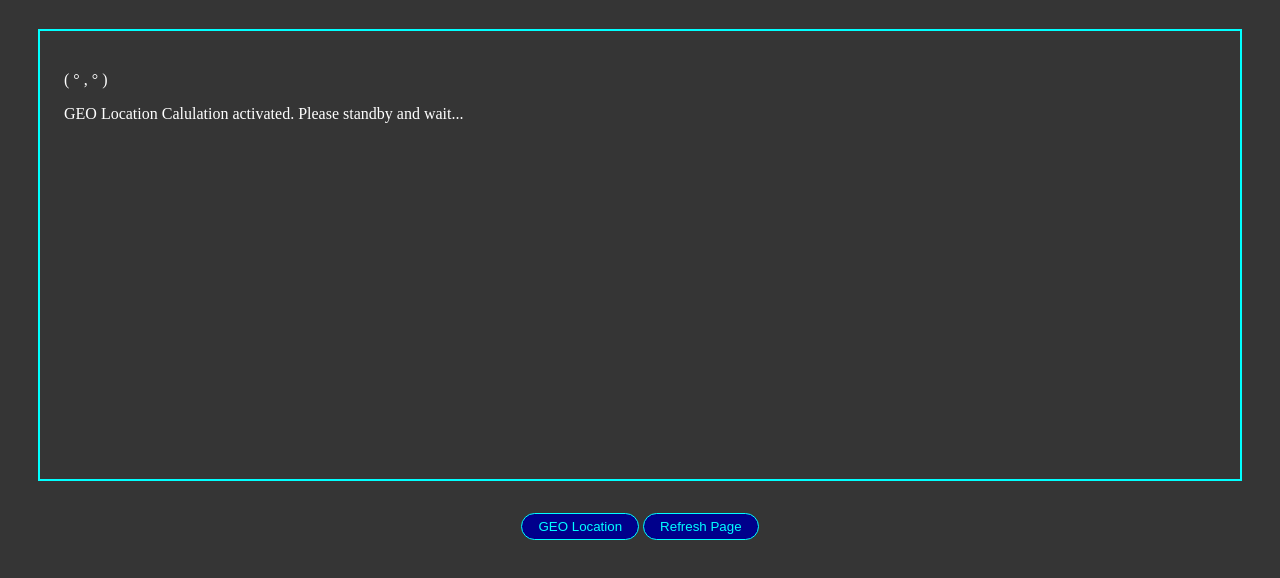
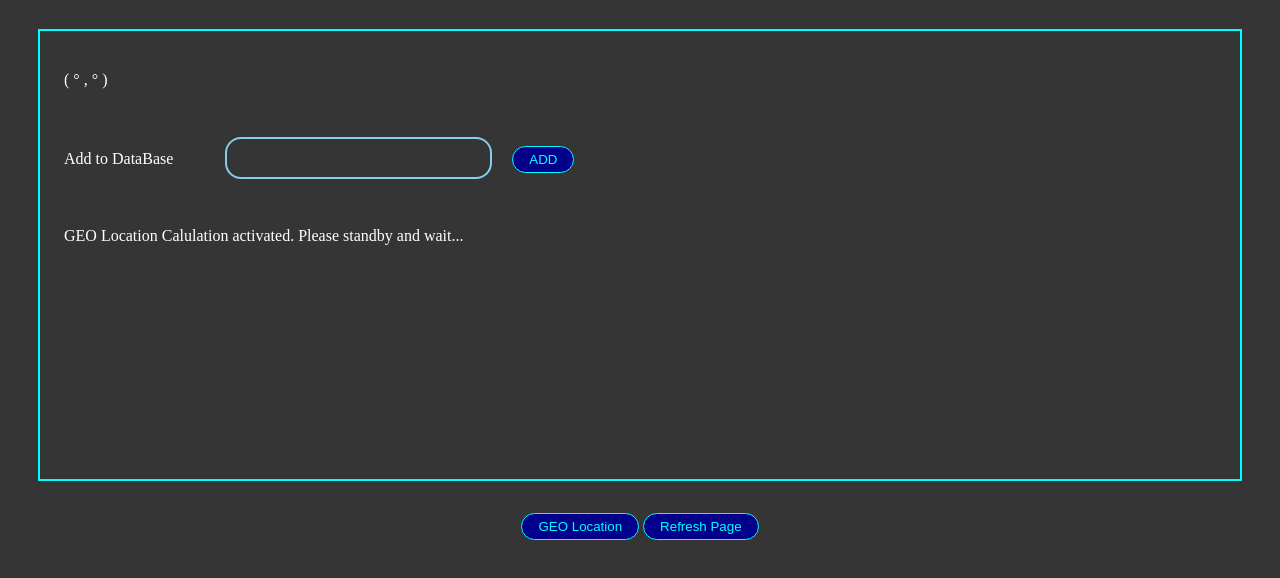
Before and after one commit to Fabian295/server--with-express, a website: page public/index.html in a window 1280 px wide. Both pictures are taken after a click on the button "GEO Location". Shown: the part 56-634 px from the top of the page. Drawn offline with Linux system fonts and the light colour scheme.

Commit message:
update index.js with remove db content option, add an input  and added that value to the database. the db-opss.js file is just optional for seperating the database commands if need be.

```diff
--- a/public/index.html
+++ b/public/index.html
@@ -28,11 +28,30 @@
     .long {
       color:coral;
     }
+    input {
+      background: none;
+      border-radius: 1rem;
+      border: 2px solid skyblue;
+      margin: 2rem  1rem 2rem 3rem;
+      padding: 1rem;
+      color: #fff;
+      font-size: 1.2rem;
+      outline: none;
+    }
+    input:hover {
+      border-color: aqua;
+    }
+    input:focus {
+      border-color: lawngreen;
+    }
     .submit-btn {
       text-align: center;
       margin: 2rem auto;
     }
-    .fetch-btn {
+    #add-to {
+      padding: 0.5rem;
+    }
+    .fetch-btn, .add-btn {
       background-color: darkblue;
       color: aqua;
       border: 1.5px solid aqua;
@@ -51,6 +70,12 @@
       <p class="pos">
        ( <span class="lat"></span> &deg; , <span class="long"></span> &deg; )
       </p>
+
+      <div class="input__div">
+        <label for="add-to">Add to DataBase</label>
+        <input value="" type="text" id="add-to">
+        <button onclick="addToDb()" class="add-btn">ADD</button>
+      </div>
     </div>
     <div class="submit-btn">
       <button onclick="onFetchBtnClick()" class="fetch-btn">GEO Location</button>
@@ -61,8 +86,15 @@
   <script>
 let lat = document.querySelector('.lat');
 let long = document.querySelector('.long');
+let input = document.querySelector('input');
 const coordsBox = document.querySelector('.coords-box');
-let par;
+let par, val;
+
+function addToDb() {
+  val = input.value;
+  console.log('input val: ', val)
+  inputClear()
+}
 // console.log('check geo loc!')
 function preview() {
 
@@ -78,6 +110,12 @@ function parClear() {
 
 function refreshing() {
   location.reload();
+}
+
+function inputClear() {
+  setTimeout(() => {
+     input.value = '';
+  }, 2000)
 }
 
 function onFetchBtnClick() {
@@ -97,7 +135,7 @@ function onFetchBtnClick() {
   long.textContent = ' '  +  position.coords.longitude;
   // ;
 
-  const data = { lat: position.coords.latitude, long:  position.coords.longitude };
+  const data = { lat: position.coords.latitude, long:  position.coords.longitude, value: val };
   const options = {
     method:  'POST',
     headers: {
@@ -108,12 +146,14 @@ function onFetchBtnClick() {
 
   const response = await fetch('/api', options)
   const json = await response.json()
-  console.log('', json)
+  console.log('json:', json)
 
   const parIsClear = await parClear()
   // .then(response => {
   //   console.log('lattitude response: ',response, response.body.lat, lat.textContent);
   // });
+
+  // const resetInput = await inputClear()
   console.log('request options headers body: ', options.body);
 });
 
```
Also changed, not shown: db-ops.js (added, +9 -0 lines), index.js (+7 -1 lines), 1 other file.
